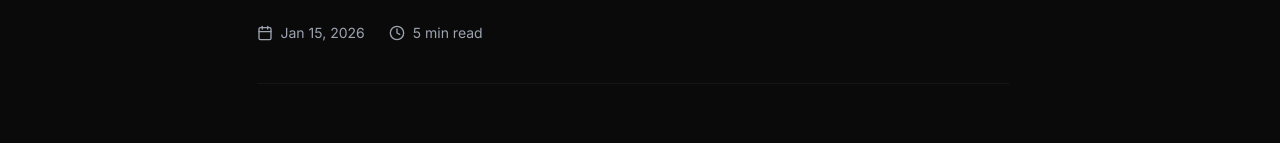
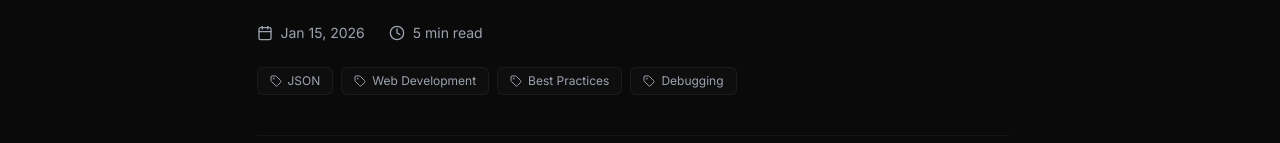
Before and after one commit to dailydevtools/Daily-Dev-Tools, a Next.js app: page /en/blog/json-formatting-best-practices in a window 1280 px wide. Shown: the part 370-513 px from the top of the page. Built offline with nearby package versions, Linux system fonts and the light colour scheme; no server answers.

Commit message:
feat: add tags support to blog posts
- Add tags data to blog posts in data.ts
- Display tags on blog detail page header

```diff
--- a/app/[locale]/blog/[slug]/page.tsx
+++ b/app/[locale]/blog/[slug]/page.tsx
@@ -82,7 +82,7 @@ export default async function BlogPost({ params }: Props) {
                     {localizedTitle}
                 </h1>
 
-                <div className="flex flex-wrap gap-6 text-[var(--muted-text)] text-sm">
+                <div className="flex flex-wrap gap-6 text-[var(--muted-text)] text-sm mb-6">
                     <div className="flex items-center gap-2">
                         <Calendar size={16} />
                         {post.date}
@@ -91,6 +91,15 @@ export default async function BlogPost({ params }: Props) {
                         <Clock size={16} />
                         {post.readTime}
                     </div>
+                </div>
+
+                <div className="flex flex-wrap gap-2">
+                    {post.tags?.map((tag) => (
+                        <div key={tag} className="flex items-center gap-1.5 px-3 py-1 bg-[var(--card-bg)] border border-[var(--border-color)] rounded-md text-[12px] text-[var(--muted-text)]">
+                            <Tag size={12} />
+                            {tag}
+                        </div>
+                    ))}
                 </div>
             </header>
 
--- a/app/[locale]/blog/data.ts
+++ b/app/[locale]/blog/data.ts
@@ -5,6 +5,7 @@ export interface BlogPost {
   date: string;
   readTime: string;
   category: string;
+  tags: string[];
   blocks: { type: 'h2' | 'h3' | 'p' | 'ul' | 'pre'; key: string }[];
 }
 
@@ -16,7 +17,8 @@ export const blogPosts: BlogPost[] = [
     category: "Development",
     date: "Jan 15, 2026",
     readTime: "5 min read",
-    blocks: [{"type": "h2", "key": "block_1"}, {"type": "p", "key": "block_2"}, {"type": "h3", "key": "block_3"}, {"type": "p", "key": "block_4"}, {"type": "h3", "key": "block_5"}, {"type": "p", "key": "block_6"}, {"type": "h3", "key": "block_7"}, {"type": "p", "key": "block_8"}],
+    tags: ["JSON", "Web Development", "Best Practices", "Debugging"],
+    blocks: [{ "type": "h2", "key": "block_1" }, { "type": "p", "key": "block_2" }, { "type": "h3", "key": "block_3" }, { "type": "p", "key": "block_4" }, { "type": "h3", "key": "block_5" }, { "type": "p", "key": "block_6" }, { "type": "h3", "key": "block_7" }, { "type": "p", "key": "block_8" }],
   },
   {
     slug: "mastering-regex",
@@ -25,7 +27,8 @@ export const blogPosts: BlogPost[] = [
     category: "Tutorial",
     date: "Jan 12, 2026",
     readTime: "8 min read",
-    blocks: [{"type": "h2", "key": "block_1"}, {"type": "p", "key": "block_2"}, {"type": "h3", "key": "block_3"}, {"type": "ul", "key": "block_4"}, {"type": "p", "key": "block_5"}],
+    tags: ["Regex", "JavaScript", "Validation", "Programming"],
+    blocks: [{ "type": "h2", "key": "block_1" }, { "type": "p", "key": "block_2" }, { "type": "h3", "key": "block_3" }, { "type": "ul", "key": "block_4" }, { "type": "p", "key": "block_5" }],
   },
   {
     slug: "cron-job-scheduling",
@@ -34,7 +37,8 @@ export const blogPosts: BlogPost[] = [
     category: "DevOps",
     date: "Jan 10, 2026",
     readTime: "6 min read",
-    blocks: [{"type": "h2", "key": "block_1"}, {"type": "p", "key": "block_2"}, {"type": "p", "key": "block_3"}, {"type": "pre", "key": "block_4"}, {"type": "h3", "key": "block_5"}, {"type": "p", "key": "block_6"}, {"type": "p", "key": "block_7"}],
+    tags: ["Cron", "Linux", "DevOps", "Automation"],
+    blocks: [{ "type": "h2", "key": "block_1" }, { "type": "p", "key": "block_2" }, { "type": "p", "key": "block_3" }, { "type": "pre", "key": "block_4" }, { "type": "h3", "key": "block_5" }, { "type": "p", "key": "block_6" }, { "type": "p", "key": "block_7" }],
   },
   {
     slug: "secure-password-storage-local",
@@ -43,6 +47,7 @@ export const blogPosts: BlogPost[] = [
     category: "Security",
     date: "Jan 18, 2026",
     readTime: "7 min read",
-    blocks: [{"type": "h2", "key": "block_1"}, {"type": "p", "key": "block_2"}, {"type": "h2", "key": "block_3"}, {"type": "p", "key": "block_4"}, {"type": "h3", "key": "block_5"}, {"type": "ul", "key": "block_6"}, {"type": "p", "key": "block_7"}],
+    tags: ["Security", "Privacy", "Encryption", "Password Manager"],
+    blocks: [{ "type": "h2", "key": "block_1" }, { "type": "p", "key": "block_2" }, { "type": "h2", "key": "block_3" }, { "type": "p", "key": "block_4" }, { "type": "h3", "key": "block_5" }, { "type": "ul", "key": "block_6" }, { "type": "p", "key": "block_7" }],
   },
 ];
```
